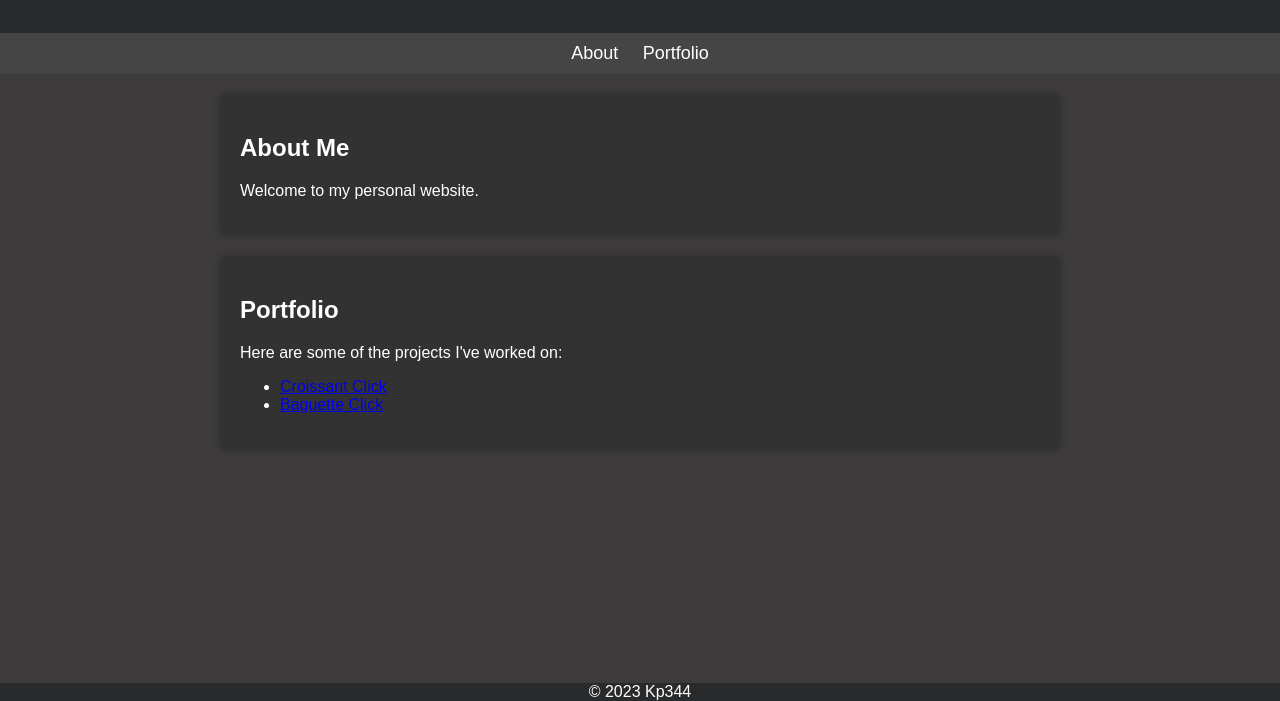
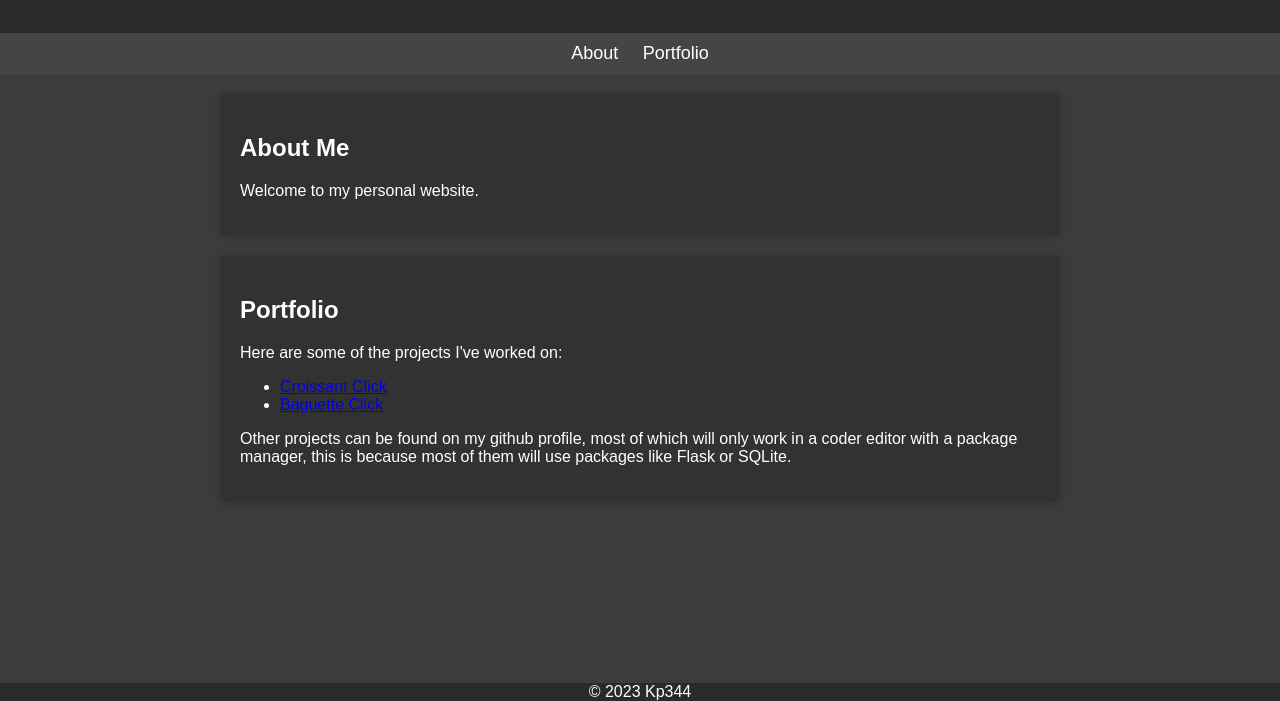
Before and after one commit to Kp344/Kp344, a plain HTML site: page index.html in a window 1280 px wide. Shown: the part 99-800 px from the top of the page. Drawn offline with Linux system fonts and the light colour scheme.

Commit message:
Update index.html

```diff
--- a/index.html
+++ b/index.html
@@ -81,6 +81,7 @@
                     <a href="/Baguette_Click/">Baguette Click</a>
                 </li>
             </ul>
+            Other projects can be found on my github profile, most of which will only work in a coder editor with a package manager, this is because most of them will use packages like Flask or SQLite.
         </p>
     </section>
     <footer>
```
